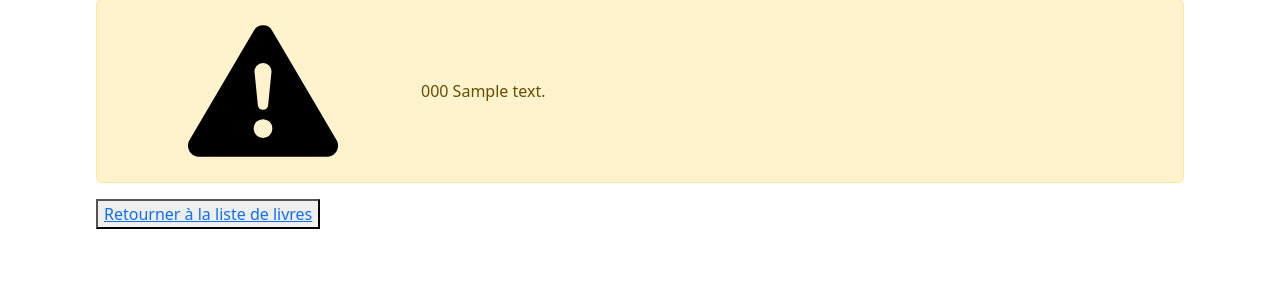
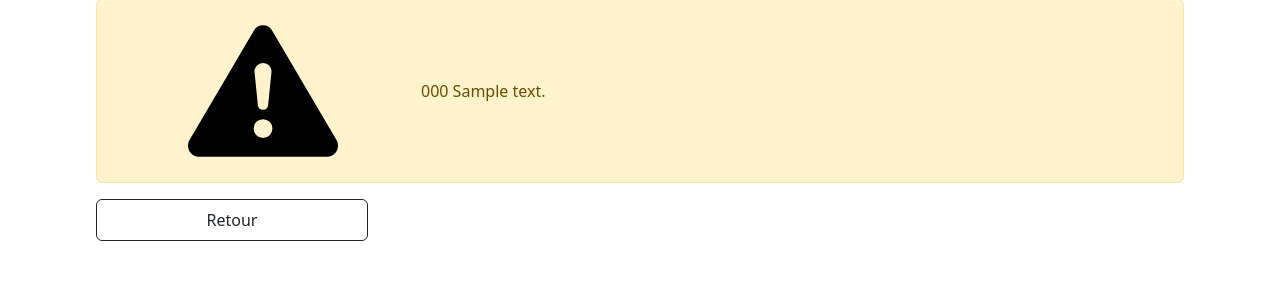
Before and after one commit to SimElss/TechWeb, a Python web app: template Projet_1/TP_01/templates/error.html in a window 1280 px wide. Shown: the part 201-509 px from the top of the page. Run offline with Jinja, Linux system fonts and the light colour scheme; the template is opened without the code that fills it: most values are stand-ins (such as "Sample title", 1, 10 or a date in 2020).

Commit message:
update css error button

```diff
--- a/Projet_1/TP_01/templates/error.html
+++ b/Projet_1/TP_01/templates/error.html
@@ -15,6 +15,6 @@
 </div>
 
 
-<button><a href="/liste">Retourner à la liste de livres</a></button>
+<a href="/liste" ><button class="btn btn-outline-dark g-col-6 w-25 p-2">Retour</button></a>
 
 {% endblock %}
```
